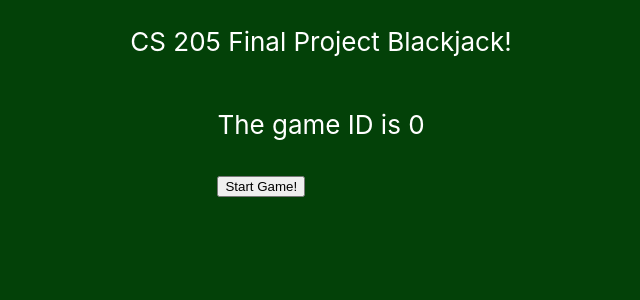
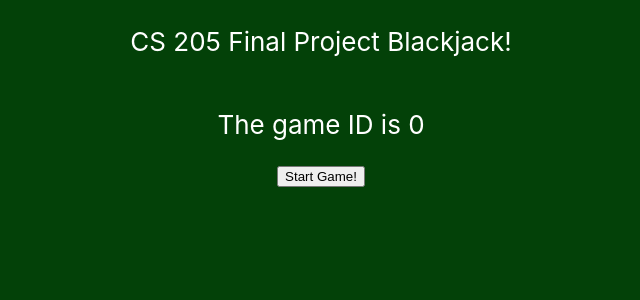
Before and after one commit to claykaufmann/blackjack, a React (Create React App) app in the folder frontend/: page / in a window 1280 px wide. Shown: the top 300 px of the page, without its empty margins (319-959 px from the left). Built offline with nearby package versions, Linux system fonts and the light colour scheme.

Commit message:
Centered the game id

```diff
--- a/frontend/src/App.css
+++ b/frontend/src/App.css
@@ -10,6 +10,12 @@
 
 .App-link {
   color: #920808;
+}
+
+.App-main {
+  align-items: center;
+  display: flex;
+  flex-direction: column;
 }
 
 .Player-cards {
```
